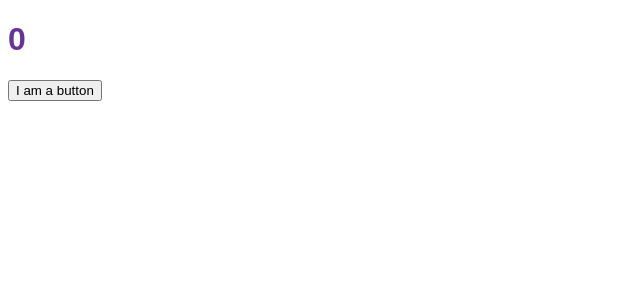
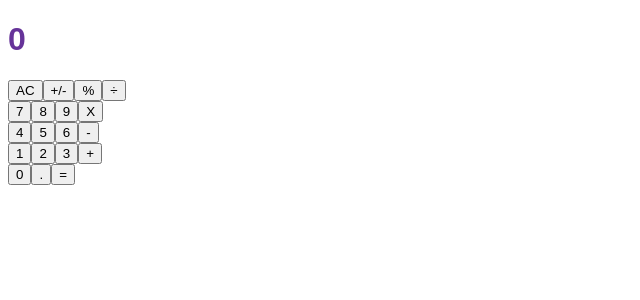
Before and after one commit to helciodev/math-magicians, a React (Create React App) app: page / in a window 1280 px wide. Shown: the top 300 px of the page, without its empty margins (0-640 px from the left). Built offline with nearby package versions, Linux system fonts and the light colour scheme.

Commit message:
Add buttons to ButtonPanel component

```diff
--- a/src/components/Button.js
+++ b/src/components/Button.js
@@ -1,9 +1,16 @@
 import React from 'react';
+import PropTypes from 'prop-types';
 
-function Button() {
+function Button({ value }) {
   return (
-    <button type="button">I am a button</button>
+    <button type="button">
+      {value}
+    </button>
   );
 }
 
+Button.propTypes = {
+  value: PropTypes.string.isRequired,
+};
+
 export default Button;
--- a/src/components/ButtonPanel.js
+++ b/src/components/ButtonPanel.js
@@ -3,7 +3,37 @@
 
 function ButtonPanel() {
   return (
-    <Button />
+    <div>
+      <div>
+        <Button value="AC" />
+        <Button value="+/-" />
+        <Button value="%" />
+        <Button value="÷" />
+      </div>
+      <div>
+        <Button value="7" />
+        <Button value="8" />
+        <Button value="9" />
+        <Button value="X" />
+      </div>
+      <div>
+        <Button value="4" />
+        <Button value="5" />
+        <Button value="6" />
+        <Button value="-" />
+      </div>
+      <div>
+        <Button value="1" />
+        <Button value="2" />
+        <Button value="3" />
+        <Button value="+" />
+      </div>
+      <div>
+        <Button value="0" />
+        <Button value="." />
+        <Button value="=" />
+      </div>
+    </div>
   );
 }
 
```
